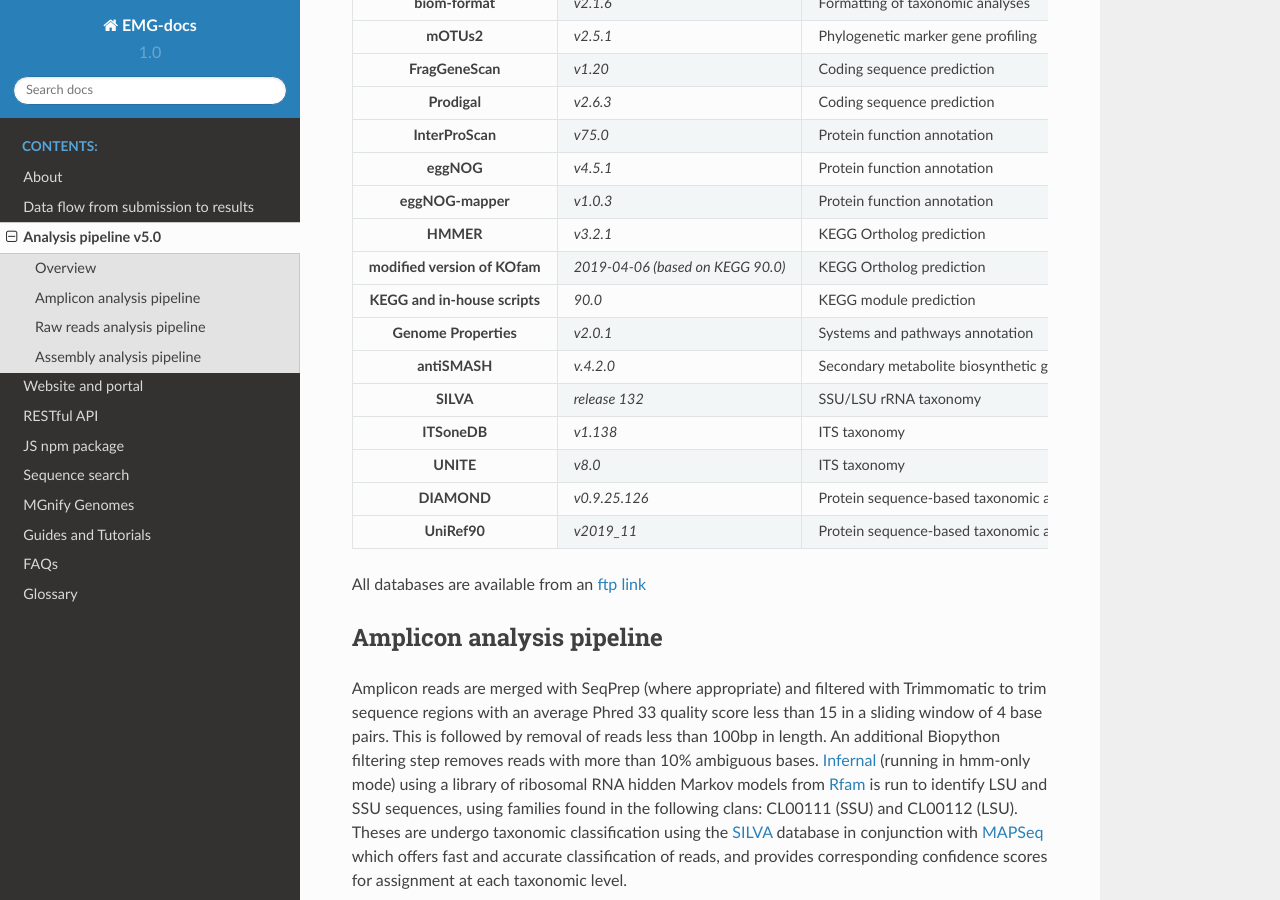
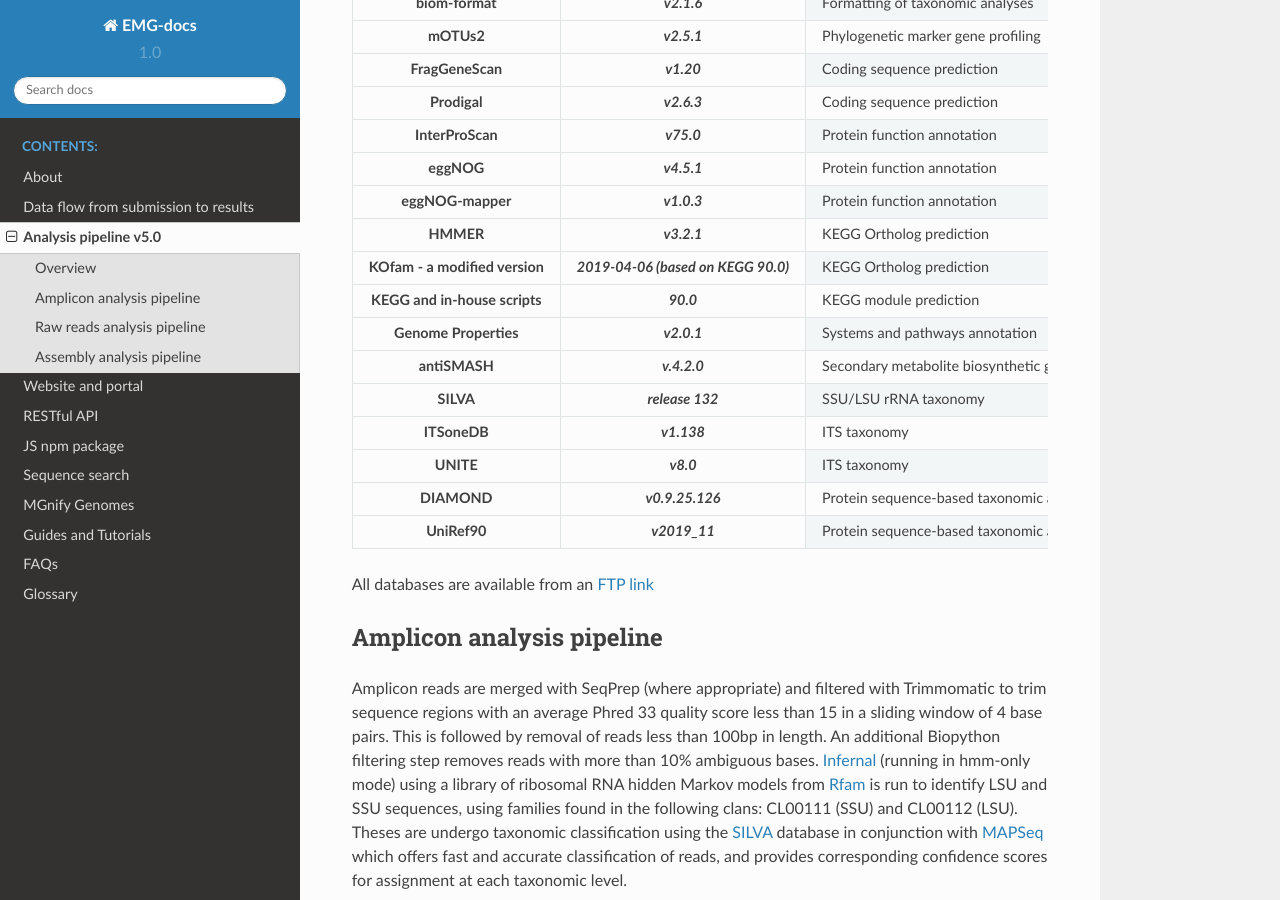
Before and after one commit to EBI-Metagenomics/EMG-docs, a Sphinx documentation site: the page built from docs/analysis.rst, in a window 1280 px wide and 900 px high, scrolled down 1249 px. Built offline with Sphinx 7.4.7 and the Read the Docs theme 2.0.0, drawn with Linux system fonts in a browser that asks for light colours.

Commit message:
table format changes

```diff
--- a/docs/analysis.rst
+++ b/docs/analysis.rst
@@ -87,7 +87,7 @@
   * - HMMER
     - *v3.2.1*
     - KEGG Ortholog prediction
-  * - modified version of KOfam
+  * - KOfam - a modified version
     - *2019-04-06 (based on KEGG 90.0)*
     - KEGG Ortholog prediction
   * - KEGG and in-house scripts
@@ -115,7 +115,7 @@
     - *v2019_11*
     - Protein sequence-based taxonomic analysis
 
-All databases are available from an `ftp link <ftp://ftp.ebi.ac.uk/pub/databases/metagenomics/pipeline-5.0/ref-dbs>`_
+All databases are available from an `FTP link <ftp://ftp.ebi.ac.uk/pub/databases/metagenomics/pipeline-5.0/ref-dbs>`_
 
 ---------------------------
 Amplicon analysis pipeline
```
Also changed, not shown: other parts of docs/analysis.rst (+1 -1 lines).
